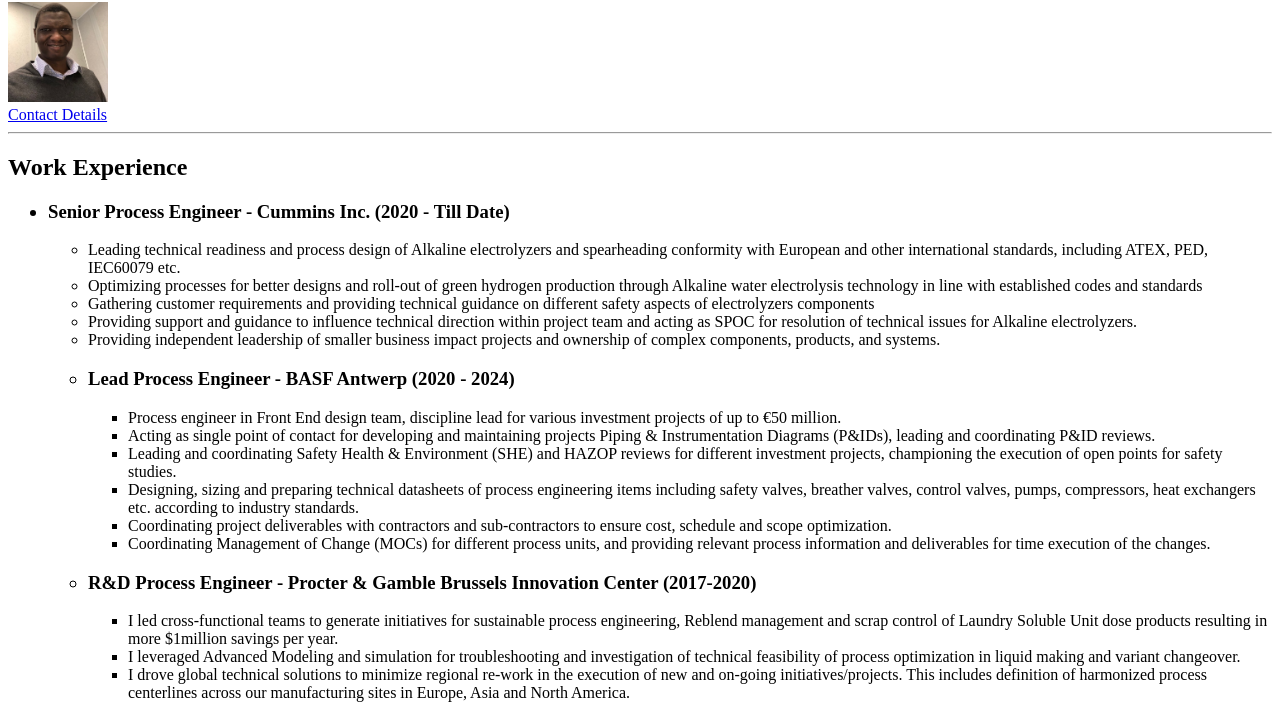
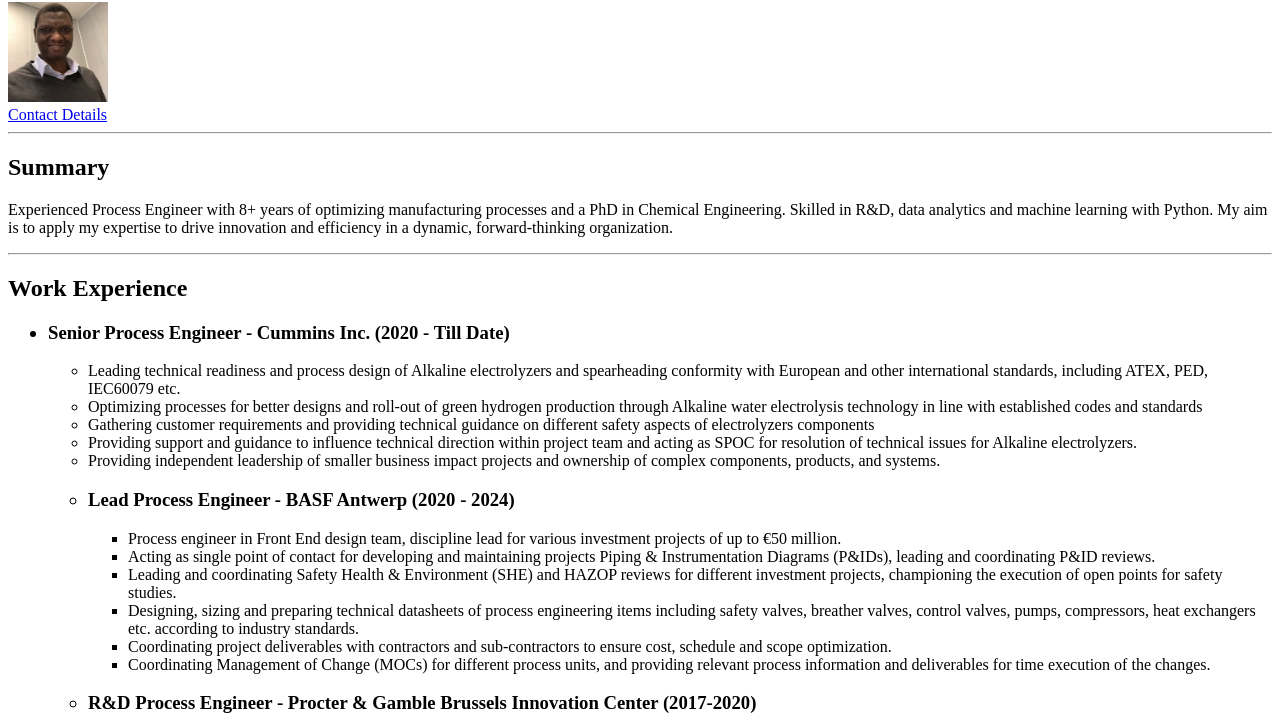
Before and after one commit to banjooke/My-Resume, a plain HTML site: page index.html in a window 1280 px wide. Shown: the part 78-796 px from the top of the page. Drawn offline with Linux system fonts and the light colour scheme.

Commit message:
Update index.html

```diff
--- a/index.html
+++ b/index.html
@@ -11,6 +11,9 @@
     <img src="./my-pix.jpg" alt="my image", height="100"> <br>
     <a href="./Contact.html">Contact Details</a>
     <hr>
+    <h2>Summary </h2>
+    <p> Experienced Process Engineer with 8+ years of optimizing manufacturing processes and a PhD in Chemical Engineering. Skilled in R&D, data analytics and machine learning with Python. My aim is to apply my expertise to drive innovation and efficiency in a dynamic, forward-thinking organization.</p>
+     <hr>
     <h2>Work Experience </h2>
     <ul>
         <h3><li>Senior Process Engineer - Cummins Inc. (2020 - Till Date)</li></h3>
```
